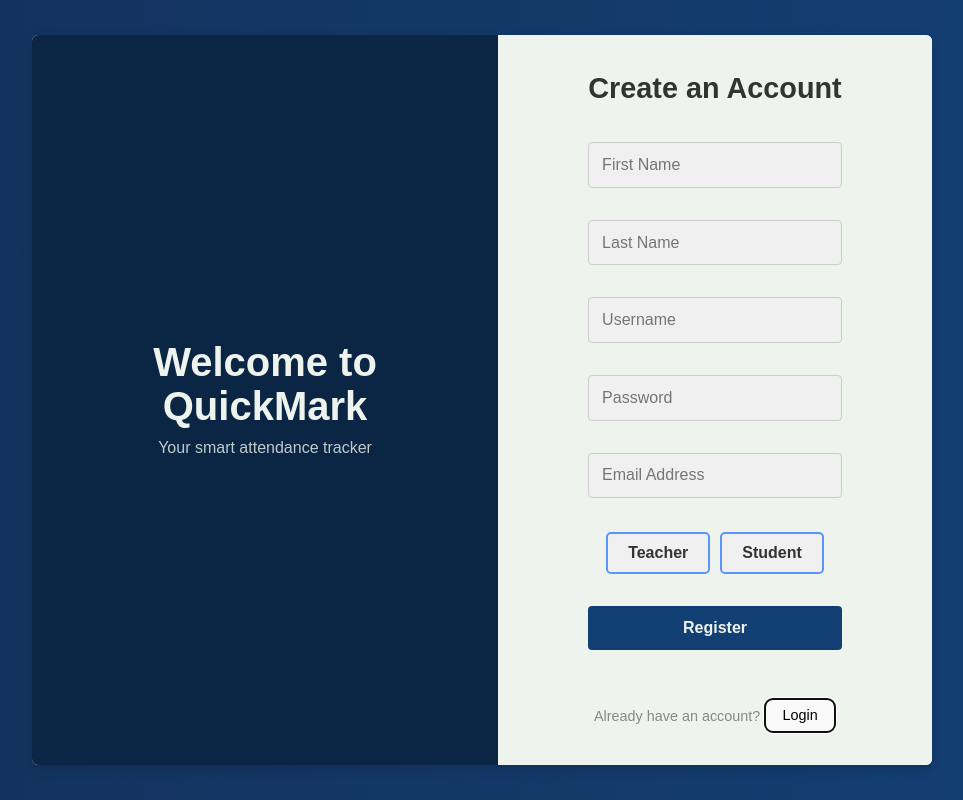
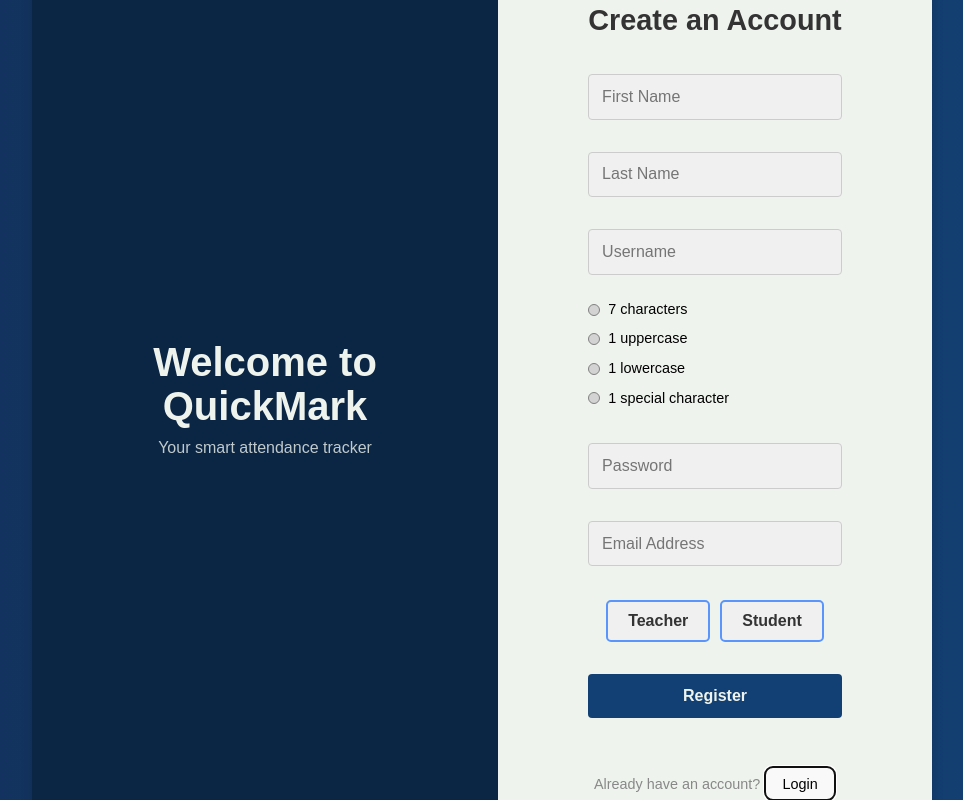
Before and after one commit to RyanRichardsR/QuickMark, a React (Vite) app in the folder frontend/: page / in a window 1280 px wide. Both pictures are taken after a click on the button "Sign Up". Shown: the whole page, without its empty margins (158-1121 px from the left). Built offline with nearby package versions, Linux system fonts and the light colour scheme.

Commit message:
Register verification for password and role

```diff
--- a/frontend/src/AuthForm.css
+++ b/frontend/src/AuthForm.css
@@ -98,3 +98,40 @@
   background-color: #4d84e2;
   color: #fff;
 }
+
+.password-requirements {
+  display: flex;
+  flex-direction: column;
+  gap: 8px;
+  margin-bottom: 10px;
+}
+
+.requirement-item {
+  display: flex;
+  align-items: center;
+  gap: 8px;
+}
+
+.requirement-bubble {
+  width: 12px;
+  height: 12px;
+  border-radius: 50%;
+  background-color: lightgray;
+  border: 1px solid gray;
+}
+
+.requirement-bubble.filled {
+  background-color: green;
+  border-color: green;
+}
+
+.requirement-label {
+  font-size: 0.9em;
+  color: black;
+}
+
+.error-message {
+  color: red;
+  font-size: 0.9em;
+  margin-top: 10px;
+}
--- a/frontend/src/components/RegistrationForm.tsx
+++ b/frontend/src/components/RegistrationForm.tsx
@@ -2,21 +2,45 @@
 import "../AuthForm.css";
 import { SERVER_BASE_URL } from "../config";
 
+//EMAIL_USER=officialquickmark@gmail.com
+//EMAIL_PASS=xjjygcjdylbrciln
+
+
 function RegistrationForm() {
   const [message, setMessage] = useState("");
+  const [error, setError] = useState(""); // New error state
   const [login, setLogin] = useState("");
   const [password, setPassword] = useState("");
   const [firstName, setFirstName] = useState("");
   const [lastName, setLastName] = useState("");
   const [email, setEmail] = useState("");
-  const [role, setRole] = useState("user"); // Default role set to "user"
+  const [role, setRole] = useState("user");
+
+  const passwordRequirements = [
+    { id: "length", label: "7 characters", isValid: password.length >= 7 },
+    { id: "uppercase", label: "1 uppercase", isValid: /[A-Z]/.test(password) },
+    { id: "lowercase", label: "1 lowercase", isValid: /[a-z]/.test(password) },
+    { id: "special", label: "1 special character", isValid: /[^a-zA-Z0-9]/.test(password) },
+  ];
+
+  const allRequirementsMet = passwordRequirements.every(req => req.isValid);
+  const roleSelected = role === "teacher" || role === "student";
 
   async function doRegister(event: React.FormEvent) {
-    console.log("doRegister is called");
-
     event.preventDefault();
 
-    const obj = { login, password, firstName, lastName, email, role};
+    if (!allRequirementsMet) {
+      setError("Please ensure your password meets all requirements.");
+      return;
+    }
+    if (!roleSelected) {
+      setError("Please select either 'Teacher' or 'Student' as your role.");
+      return;
+    }
+
+    setError(""); // Clear error if all conditions are met
+
+    const obj = { login, password, firstName, lastName, email, role };
     const js = JSON.stringify(obj);
 
     try {
@@ -27,11 +51,9 @@
       });
 
       const res = await response.json();
-      // Check if registration was successful
       if (res.success) {
         setMessage("Registration successful! Please check your email to verify your account.");
       } else {
-        // Display server error message if registration fails
         setMessage(res.error || "Registration failed. Please try again.");
       }
     } catch (error) {
@@ -64,6 +86,21 @@
           onChange={(e) => setLogin(e.target.value)}
           required
         />
+
+        {/* Password Requirements Bubbles */}
+        <div className="password-requirements">
+          {passwordRequirements.map((requirement) => (
+            <div key={requirement.id} className="requirement-item">
+              <span
+                className={`requirement-bubble ${
+                  requirement.isValid ? "filled" : ""
+                }`}
+              ></span>
+              <span className="requirement-label">{requirement.label}</span>
+            </div>
+          ))}
+        </div>
+
         <input
           type="password"
           className="auth-input"
@@ -97,6 +134,9 @@
           </button>
         </div>
 
+        {/* Display Error Message if Requirements are Unmet */}
+        {error && <p className="error-message">{error}</p>}
+
         <button type="submit" className="auth-button">Register</button>
         <span className="auth-message">{message}</span>
       </form>
```
Lines whose indentation alone changed are shown as unchanged.
